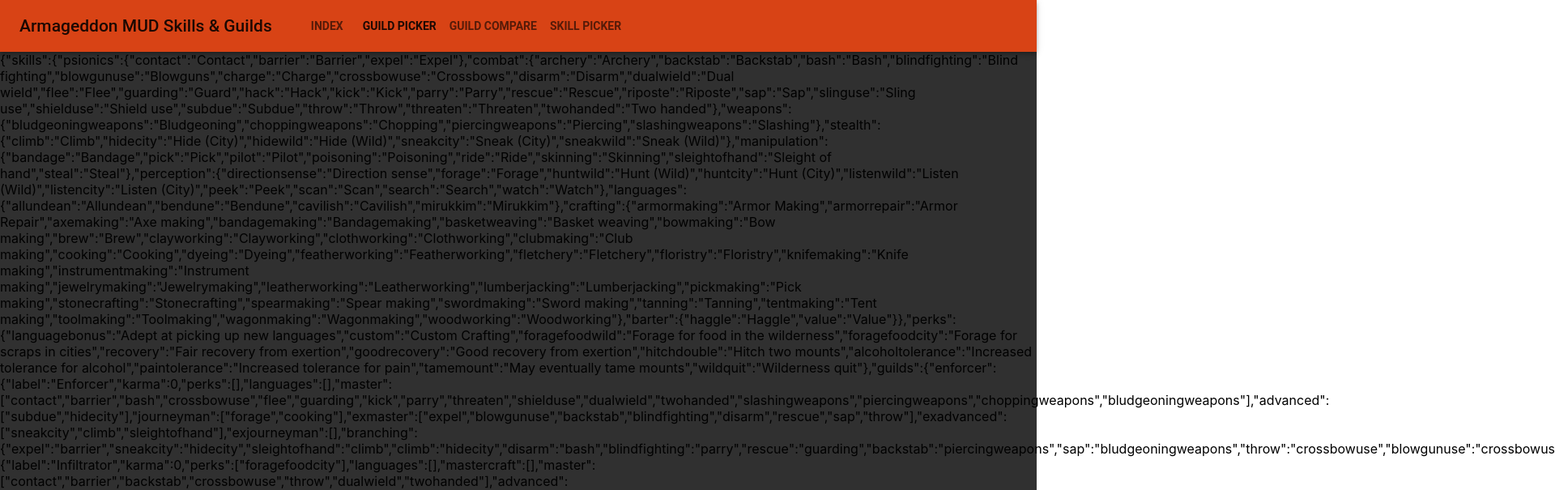
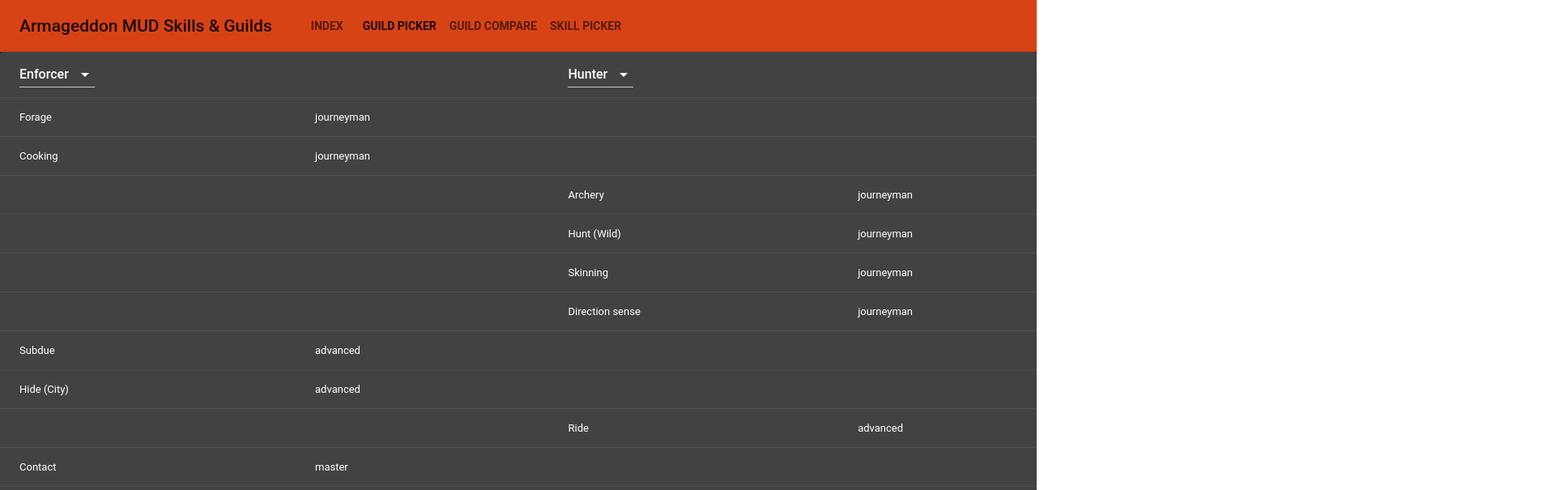
Before and after one commit to tristeArmageddon/arma-guild-picker, a React (Create React App) app: page /guild-picker in a window 1280 px wide. Shown: the top 605 px of the page at 81% size, 1920 px wide, since content can reach past the window. Built offline with nearby package versions, Linux system fonts and the light colour scheme.

Commit message:
Simple interface for comparing skills

```diff
--- a/src/components/GuildPicker.jsx
+++ b/src/components/GuildPicker.jsx
@@ -1,6 +1,136 @@
-import React from 'react'
-import { withTheme } from '@material-ui/core/styles';
+import React, { Component }from 'react'
+import { withStyles } from '@material-ui/core/styles';
 import data from '../data/data.json'
+import Table from '@material-ui/core/Table';
+import TableBody from '@material-ui/core/TableBody';
+import TableCell from '@material-ui/core/TableCell';
+import TableHead from '@material-ui/core/TableHead';
+import TableRow from '@material-ui/core/TableRow';
+import Paper from '@material-ui/core/Paper';
+import Input from '@material-ui/core/Input';
+import OutlinedInput from '@material-ui/core/OutlinedInput';
+import FilledInput from '@material-ui/core/FilledInput';
+import InputLabel from '@material-ui/core/InputLabel';
+import MenuItem from '@material-ui/core/MenuItem';
+import FormHelperText from '@material-ui/core/FormHelperText';
+import FormControl from '@material-ui/core/FormControl';
+import Select from '@material-ui/core/Select';
 
-const GuildPicker = () => JSON.stringify(data)
-export default withTheme()(GuildPicker);
+const styles = (theme) => ({});
+class GuildPicker extends Component {
+  state = {
+    guild: 'enforcer',
+    subguild: 'hunter',
+  }
+
+  toggleSelection = event => {
+    this.setState({ [event.target.name]: event.target.value });
+  }
+
+  findGroupAndLabel(skillKey) {
+    for (let group of Object.keys(data.skills)) {
+      const foundSkill = Object.keys(data.skills[group]).find((k) => k === skillKey)
+      if (foundSkill) {
+        return {
+          group,
+          label: data.skills[group][foundSkill],
+        }
+      }
+    }
+  }
+
+  mungeSkills() {
+    const {
+      guild,
+      subguild,
+    } = this.state;
+    const result = {};
+    for (let proficiency of data.proficiencies) {
+      for (let guildGroup of ['guilds', 'subguilds']) {
+        const guildKey = guildGroup == 'guilds' ? guild : subguild;
+        if (data[guildGroup] && data[guildGroup][guildKey][proficiency]) {
+          data[guildGroup][guildKey][proficiency].forEach(sk => {
+            const {
+              group,
+              label,
+            } = this.findGroupAndLabel(sk);
+            result[sk] = {
+              [`${guildGroup}Skill`]: label,
+              [`${guildGroup}SkillLevel`]: proficiency,
+              group,
+              ...result[sk],
+            }
+          })
+        }
+      }
+    }
+    return Object.values(result);
+  }
+
+  render() {
+    const {
+      classes
+    } = this.props;
+    const {
+      guild,
+      subguild,
+    } = this.state;
+    return (
+      <Paper className={classes.root}>
+        <Table className={classes.table}>
+          <TableHead>
+            <TableRow>
+              <TableCell>
+                <FormControl className={classes.formControl}>
+                  <Select
+                    value={this.state.guild}
+                    onChange={this.toggleSelection}
+                    inputProps={{
+                      name: 'guild',
+                      id: 'guild-select',
+                    }}
+                  >
+                    {Object.keys(data.guilds).map(guildKey => (
+                      <MenuItem value={guildKey}>{data.guilds[guildKey].label}</MenuItem>
+                    ))}
+                  </Select>
+                </FormControl>
+              </TableCell>
+              <TableCell/>
+              <TableCell>
+                <FormControl className={classes.formControl}>
+                  <Select
+                    value={this.state.subguild}
+                    onChange={this.toggleSelection}
+                    inputProps={{
+                      name: 'subguild',
+                      id: 'subguild-select',
+                    }}
+                  >
+                    {Object.keys(data.subguilds).map(subguildKey => (
+                      <MenuItem value={subguildKey}>{data.subguilds[subguildKey].label}</MenuItem>
+                    ))}
+                  </Select>
+                </FormControl>
+              </TableCell>
+              <TableCell/>
+            </TableRow>
+          </TableHead>
+          <TableBody>
+            {this.mungeSkills().map(row => (
+              <TableRow key={row.id}>
+                <TableCell component="th" scope="row">
+                  {row.guildsSkill}
+                </TableCell>
+                <TableCell>{row.guildsSkillLevel}</TableCell>
+                <TableCell>{row.subguildsSkill}</TableCell>
+                <TableCell>{row.subguildsSkillLevel}</TableCell>
+              </TableRow>
+            ))}
+          </TableBody>
+        </Table>
+      </Paper>
+    );
+  }
+}
+export default withStyles(styles)(GuildPicker);
```
